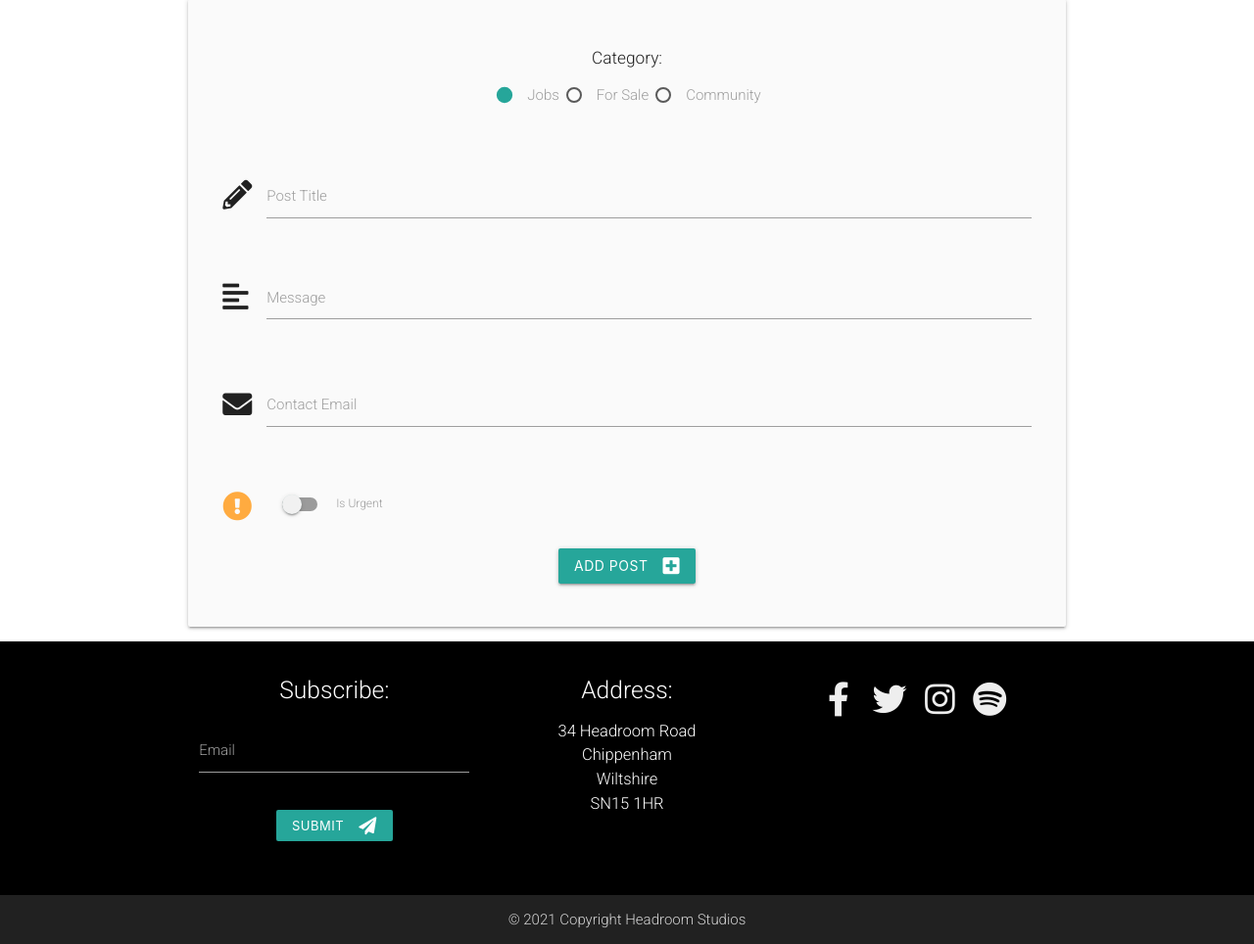
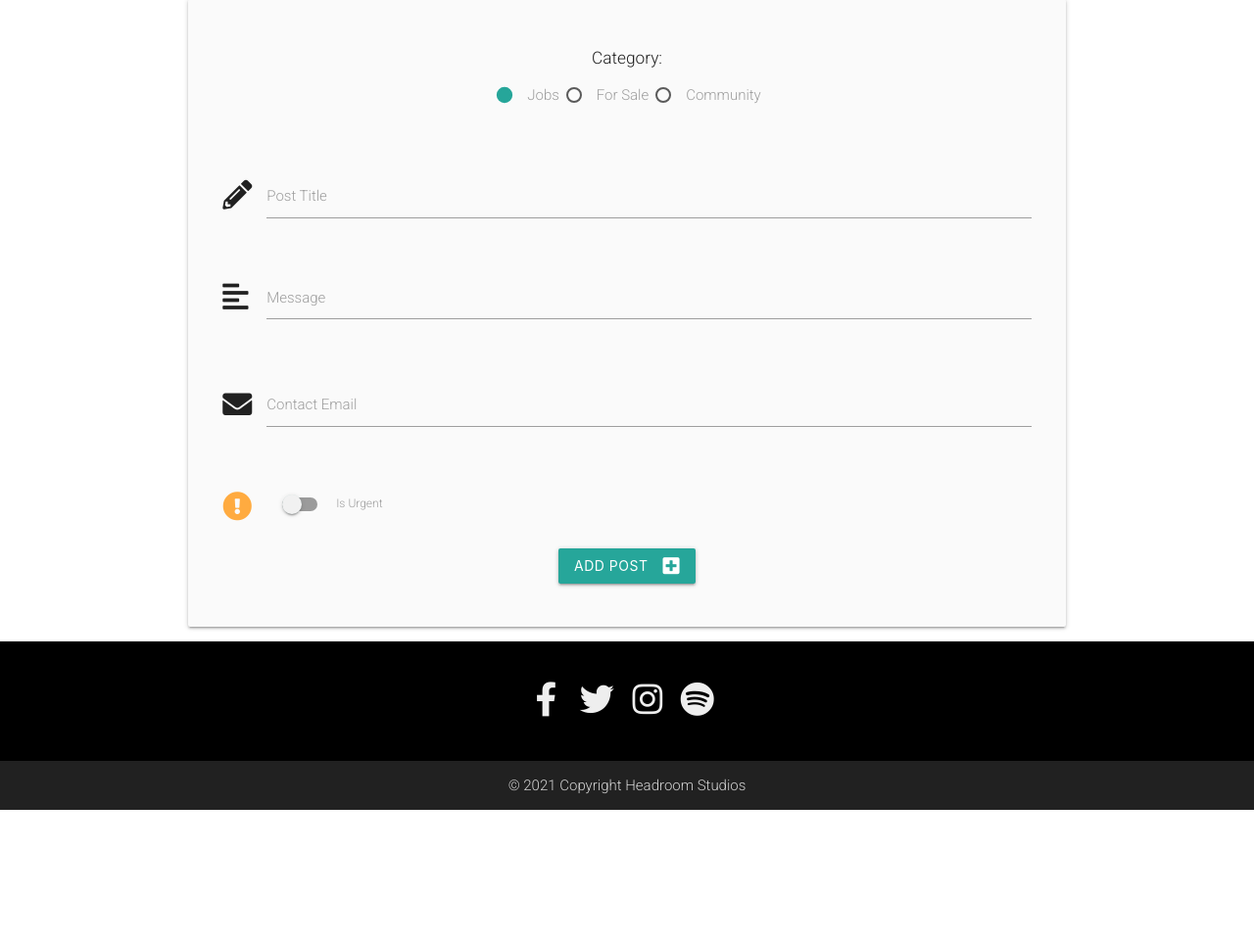
Before and after one commit to jacobroos87/headroom-studios, a Flask app: page /add_post in a window 1280 px wide. Shown: the part 938-1902 px from the top of the page at 98% size. After the commit the page ends 1765 px from the top, so only its background shows below. Run offline with Flask 2, Linux system fonts and the light colour scheme; some libraries are stand-ins or nearby versions.

Commit message:
Made UX change to remove subscribe and address now subscribe is on registration

```diff
--- a/app.py
+++ b/app.py
@@ -386,28 +386,6 @@ def register():
     return render_template(url_for('home'))
 
 
-@app.route("/subscribe", methods=["GET", "POST"])
-# This function adds a user email to the Subscribers DB
-def subscribe():
-    if request.method == "POST":
-        # check if username exists in DB
-        existing_user = mongo.db.subscribers.find_one(
-            {"email": request.form.get("subscribe").lower()})
-
-        if existing_user:
-            flash(" You are already signed up for our newsletter!")
-            return redirect(url_for("home"))
-
-        else:
-            signup = {
-                "email": request.form.get("subscribe").lower(),
-            }
-            # Add subscriber to DB
-            mongo.db.subscribers.insert_one(signup)
-            flash("You have successfully signed up to our mailinglist!")
-            return redirect(url_for("home"))
-
-
 @app.errorhandler(404)
 # This function renders the 404 error page if there's a 404 error
 def page_not_found(e):
--- a/templates/base.html
+++ b/templates/base.html
@@ -55,7 +55,7 @@
                                 <!-- Switch -->
                                 <div class="switch">
                                     <label for="sign_up" class="valign-wrapper">
-                                        <input type="checkbox" id="sign_up" name="sign_up">
+                                        <input type="checkbox" id="sign_up" name="sign_up" checked>
                                         <span class="lever left"></span>
                                         <p>Subscribe To Our Newsletter</p>
                                     </label>
@@ -195,29 +195,7 @@
     <footer class="page-footer black">
         <div class="container">
             <div class="row">
-                <div class="col l4 m6 s12 center-align">
-                    <h5 class="white-text">Subscribe:</h5>
-                    <div class="row">
-                        <form action="{{ url_for('subscribe') }}" method="POST">
-                            <div class="input-field col s12">
-                                <input id="subscribe" type="email" name="subscribe" class="validate white-text"
-                                    required>
-                                <label for="subscribe">Email</label>
-                            </div>
-                            <div class="input-field col s12">
-                                <button class="btn-small waves-effect waves-light" type="submit" name="action">Submit
-                                    <i class="fas fa-paper-plane right "></i>
-                                </button>
-                            </div>
-                        </form>
-                    </div>
-                </div>
-                <div class="col l4 m6 s12 center-align">
-                    <h5>Address:</h5>
-                    <p>34 Headroom Road<br>Chippenham<br>Wiltshire<br>SN15 1HR</p>
-                </div>
-
-                <div class="col l4 m12 s12 center-align">
+                <div class="col s12 center-align">
                     <ul class="social-links">
                         <li><a class="grey-text text-lighten-3 z-depth-3" href="https://www.facebook.com/"
                                 target="_blank"><i class="fab fa-facebook-f" aria-hidden="true"></i></a>
```
